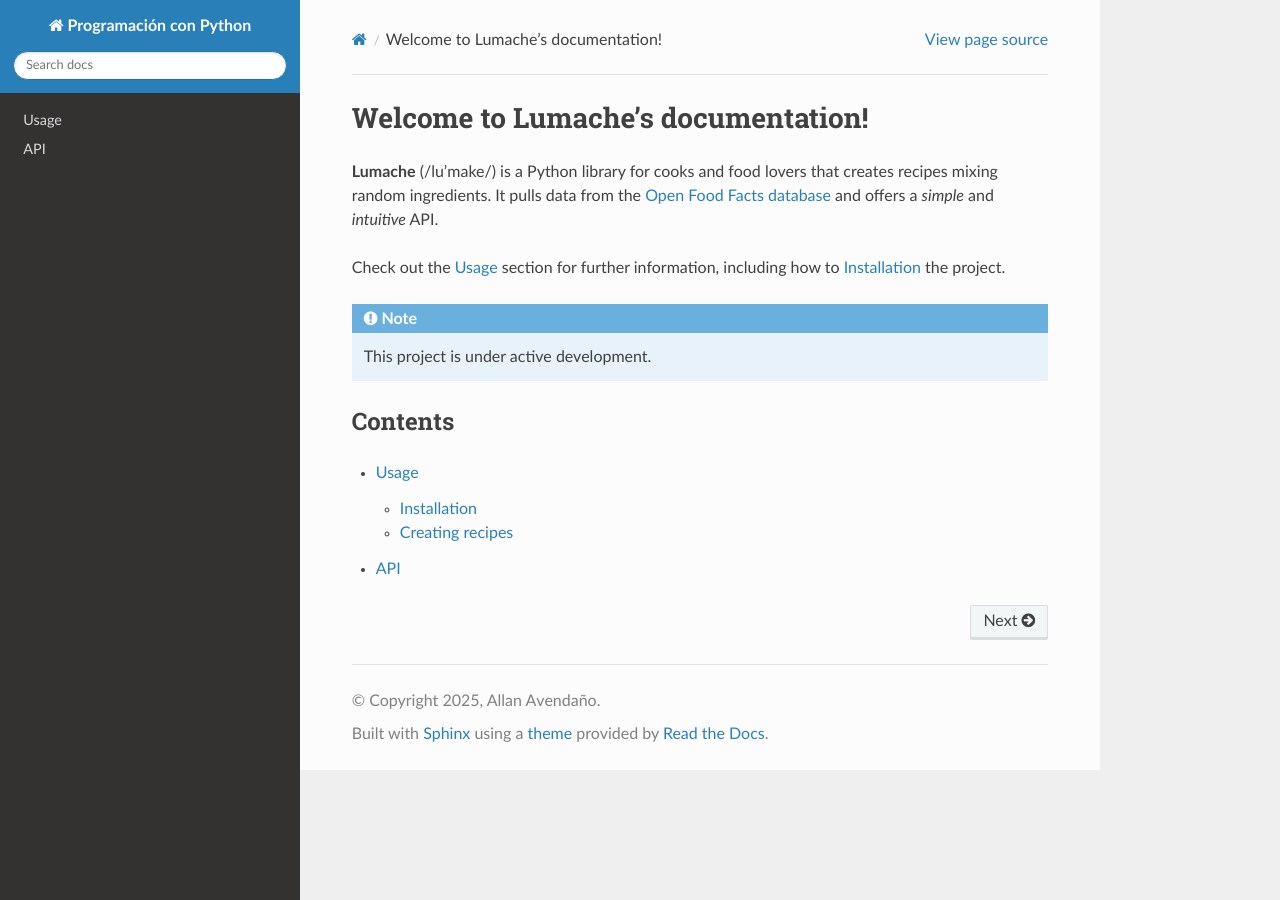
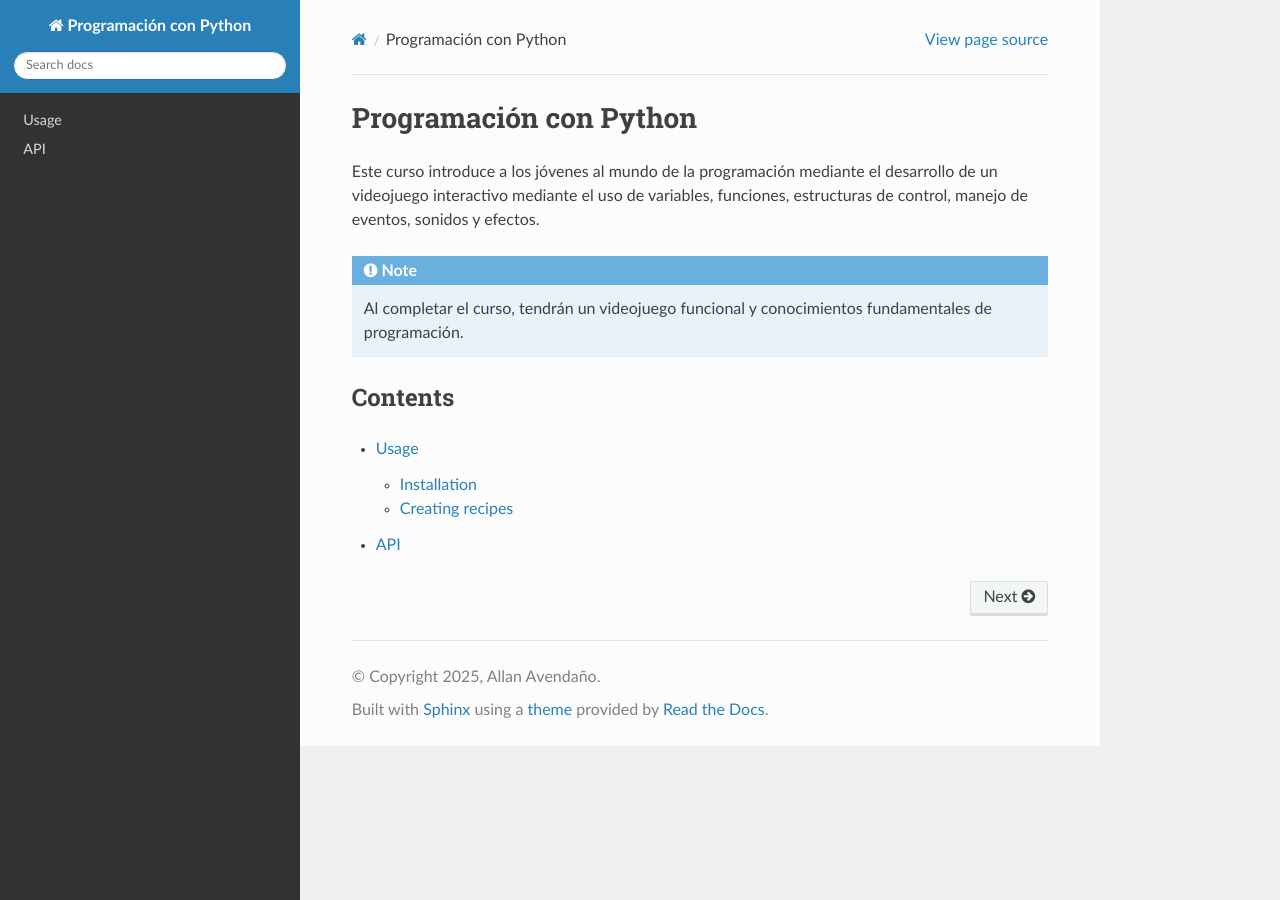
Before and after one commit to aavendan/programacion-python, a Sphinx documentation site: the page built from docs/source/index.rst, in a window 1280 px wide. Built offline with Sphinx 7.4.7 and the Read the Docs theme 3.1.0, drawn with Linux system fonts in a browser that asks for light colours.

Commit message:
Update index.rst

```diff
--- a/docs/source/index.rst
+++ b/docs/source/index.rst
@@ -1,17 +1,11 @@
-Welcome to Lumache's documentation!
+Programación con Python
 ===================================
 
-**Lumache** (/lu'make/) is a Python library for cooks and food lovers
-that creates recipes mixing random ingredients.
-It pulls data from the `Open Food Facts database <https://world.openfoodfacts.org/>`_
-and offers a *simple* and *intuitive* API.
-
-Check out the :doc:`usage` section for further information, including
-how to :ref:`installation` the project.
+Este curso introduce a los jóvenes al mundo de la programación mediante el desarrollo de un videojuego interactivo mediante el uso de variables, funciones, estructuras de control, manejo de eventos, sonidos y efectos.
 
 .. note::
 
-   This project is under active development.
+   Al completar el curso, tendrán un videojuego funcional y conocimientos fundamentales de programación.
 
 Contents
 --------
```
